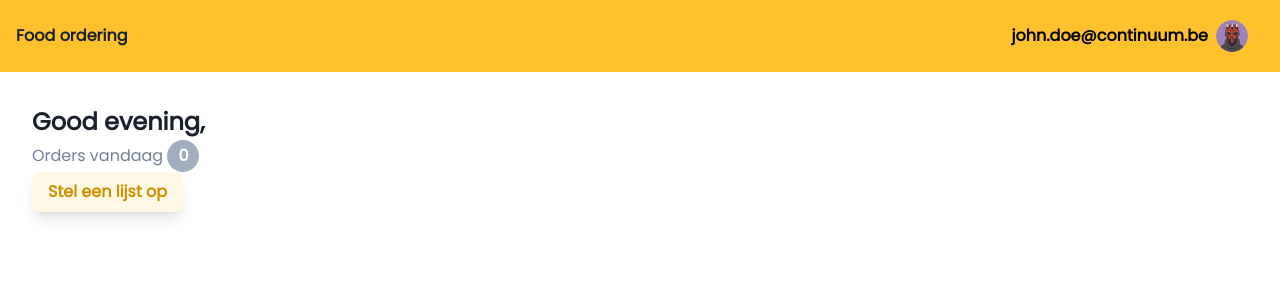
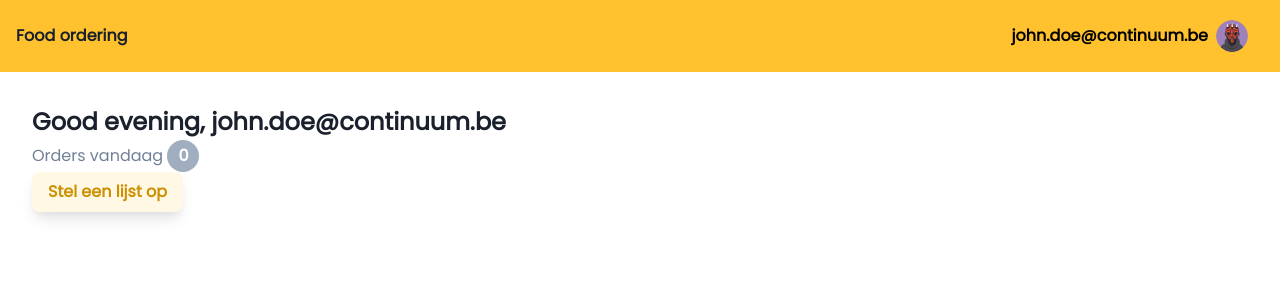
Before and after one commit to b0wdyy/food-ordering, a Next.js app: page / in a window 1280 px wide. Shown: the top 300 px of the page. Built offline with nearby package versions, Linux system fonts and the light colour scheme; no server answers; the database is empty.

Commit message:
fix: failed deployment

```diff
--- a/pages/index.tsx
+++ b/pages/index.tsx
@@ -7,7 +7,7 @@ import { useUser } from '@/lib/context/user-context'
 
 const Home: React.FC = () => {
     const {
-        user: { username },
+        user: { email },
     } = useUser()
     function greeting() {
         const hours = new Date().getHours()
@@ -24,7 +24,7 @@ const Home: React.FC = () => {
     return (
         <Box as="section" m={8} position="relative">
             <Text as="h1" fontWeight="bold" fontSize="2xl">
-                {greeting()}, {username}
+                {greeting()}, {email}
             </Text>
 
             <Box color="gray.500">
```
